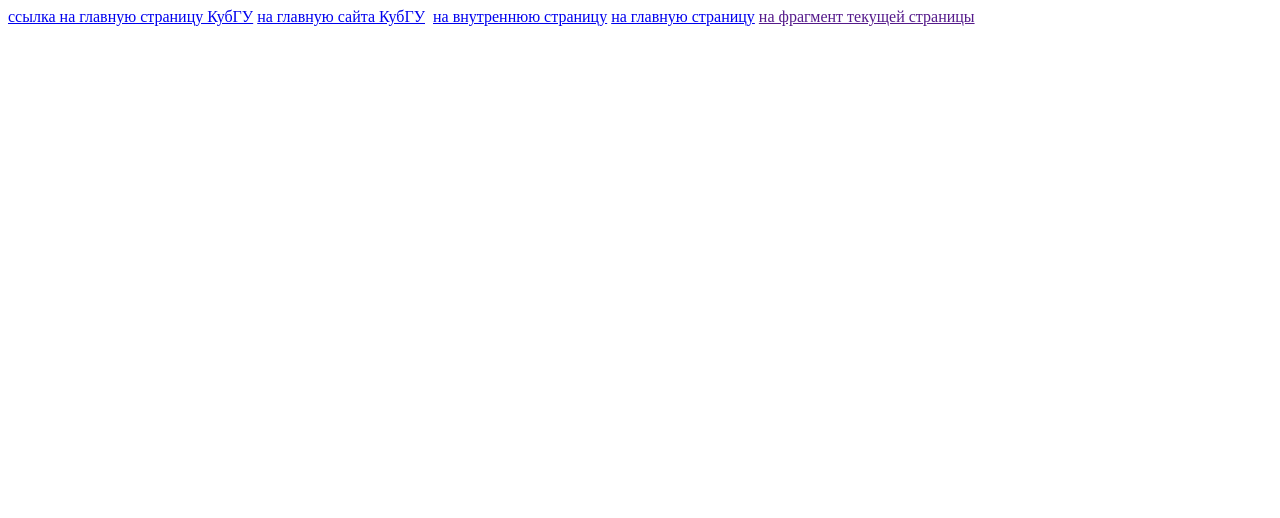
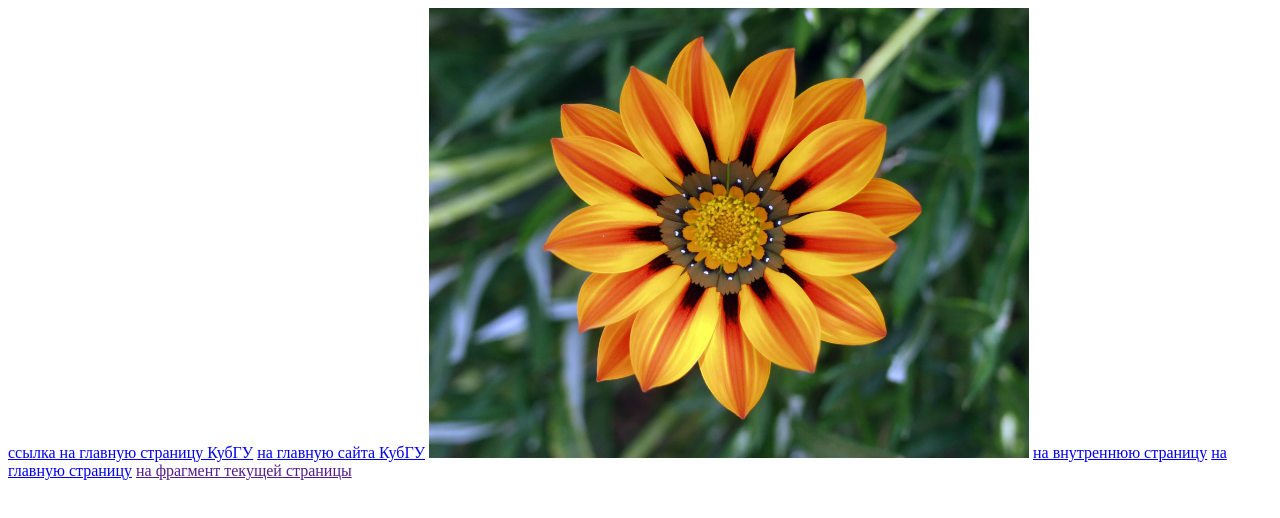
Before and after one commit to 6ayern/6ayern.github.io, a plain HTML site: page index.html in a window 1280 px wide. Drawn offline with Linux system fonts and the light colour scheme.

Commit message:
index.html

```diff
--- a/index.html
+++ b/index.html
@@ -8,7 +8,7 @@
 <body>
     <a href="http://kubsu.ru/">ссылка на главную страницу КубГУ</a>
     <a href="https://kubsu.ru/">на главную сайта КубГУ</a>
-    <img src="assets/image.jpg" alt="" style="width: 600px;"></a>
+    <img src="https://github.com/6ayern/6ayern.github.io/blob/main/image.jpg?raw=true" alt="" style="width: 600px;"></a>
     <a href="/">на внутреннюю страницу</a>
     <a href="https://github.com/6ayern/6ayern.github.io">на главную страницу</a>
     <a href="">на фрагмент текущей страницы</a>
```
